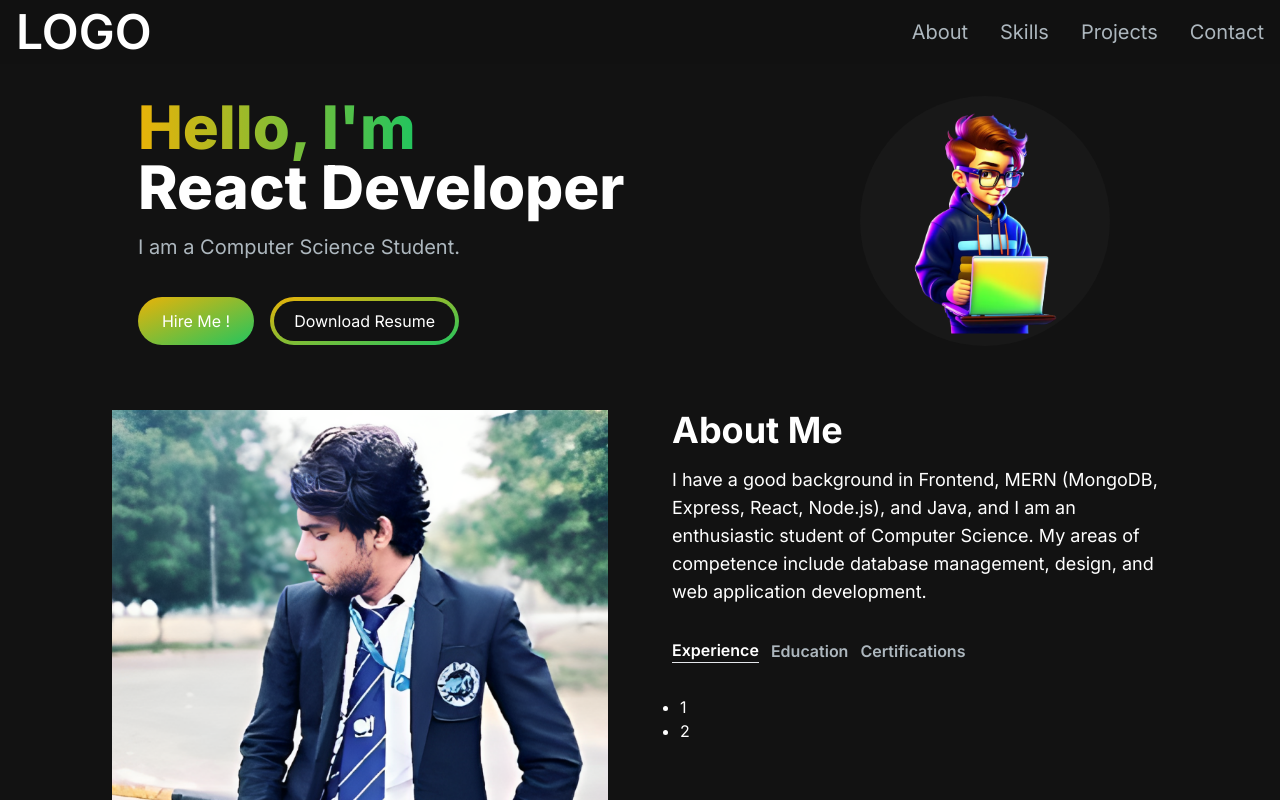
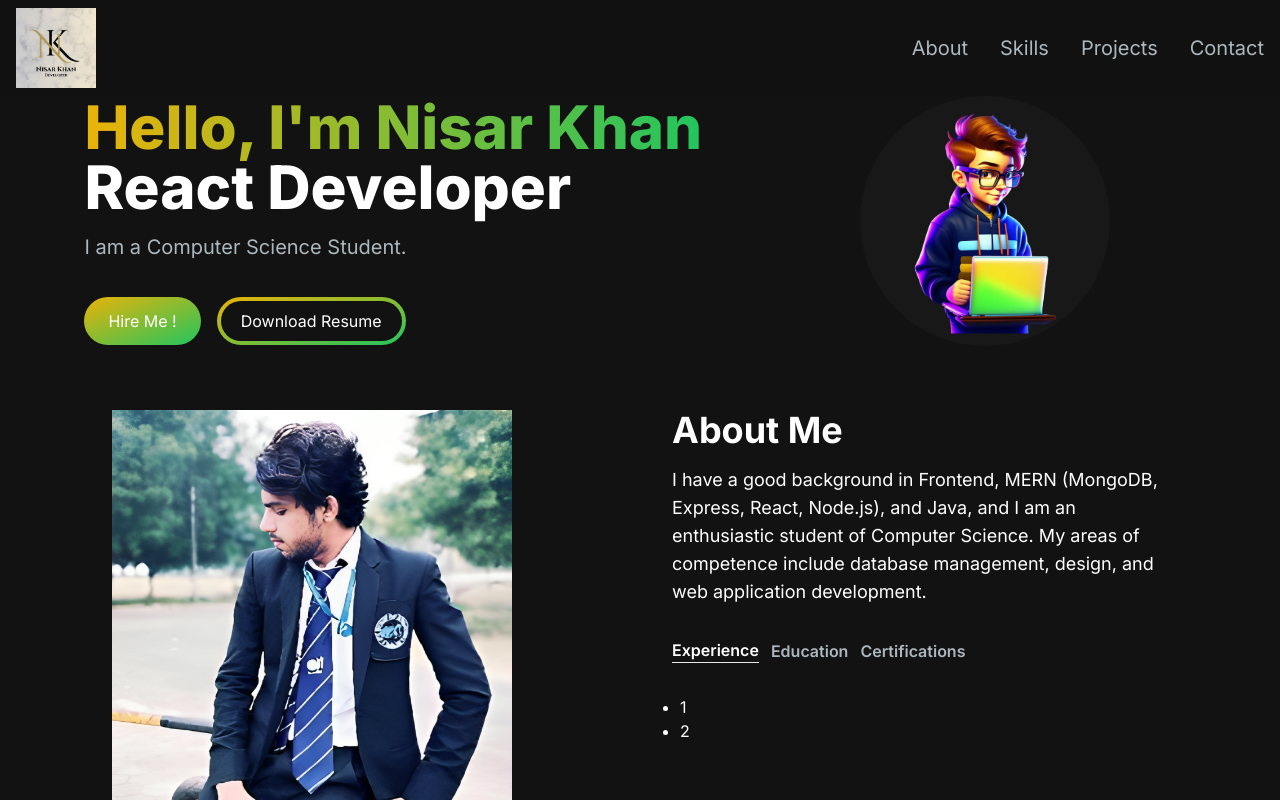
Before and after one commit to Nisar001/Portfolio_WebApp, a Next.js app: page / in a window 1280 px wide. Shown: the top 800 px of the page. Built offline with nearby package versions, Linux system fonts and the light colour scheme.

Commit message:
Logo Added

```diff
--- a/src/app/components/AboutSection.jsx
+++ b/src/app/components/AboutSection.jsx
@@ -50,7 +50,7 @@
   return (
     <section className="text-white">
       <div className="md:grid md:grid-cols-2 gap-8 items-center py-8 px-4 xl:gap-16 sm:py-16 xl:px-16 ">
-         <Image src="/images/pic21.png" width={500} height={500} alt="About Image"/>
+         <Image src="/images/pic21.png" width={400} height={400} alt="About Image"/>
          <div className="mt-4 md:mt-0 text-left flex flex-col h-full">
           <h2 className="text-4xl font-bold text-white mb-4">About Me</h2>
           <p className="text-base lg:text-lg">
--- a/src/app/components/Footer.jsx
+++ b/src/app/components/Footer.jsx
@@ -1,10 +1,17 @@
 import React from 'react'
+import Image from 'next/image'
 
 const Footer = () => {
   return (
     <footer className="footer border border-t-[#33353F] border-l-transparent border-r-transparent text-white">
     <div className="container p-12 flex justify-between">
-      <span>LOGO</span>
+      <span>
+      <Image
+        src="/images/nisar-logo.png"
+        height={80}
+        width={80}
+      />
+      </span>
       <p className="text-slate-600">All rights reserved.</p>
     </div>
     </footer>
--- a/src/app/components/HeroSection.jsx
+++ b/src/app/components/HeroSection.jsx
@@ -9,12 +9,12 @@
           <div className="grid grid-col-1 sm:grid-cols-12">
             <div className="col-span-7 place-self-center text-center sm:text-left">
                <h1 className="text-white mb-4 text-4xl sm:text-5xl lg:text-6xl font-extrabold">
-              <span className="text-transparent bg-clip-text bg-gradient-to-r from-yellow-500 to-green-500 ">Hello, I'm {" "}
+              <span className="text-transparent bg-clip-text bg-gradient-to-r from-yellow-500 to-green-500 ">Hello, I'm Nisar Khan{" "}
               </span>
               <br></br>
                <TypeAnimation
                   sequence={[
-                  'Nisar Khan',
+                  'Programmer',
                   1000,
                   'Web Developer',
                   1000,
--- a/src/app/components/Navbar.jsx
+++ b/src/app/components/Navbar.jsx
@@ -1,5 +1,6 @@
 "use client";
 import Link from 'next/link'
+import Image from 'next/image'
 import React, { useState } from 'react'
 import NavLink from './NavLink'
 import { Bars3Icon, XCircleIcon} from '@heroicons/react/24/solid';
@@ -32,7 +33,11 @@
     <nav className="fixed top-0 left-0 right-0 z-10 bg-[#121212] bg-opacity-90">
       <div className="flex flex-wrap items-center justify-between mx-auto px-4 py-2">
          <Link href={"/"} className="text-2xl md:text-5xl text-white font-semibold">
-         LOGO
+         <Image
+            src="/images/nisar-logo.png"
+            height={80}
+            width={80}
+         />
          </Link>
          <div className="mobile-menu block md:hidden">
             {
```
Also changed, not shown: public/images/nisar-logo.png (added).
